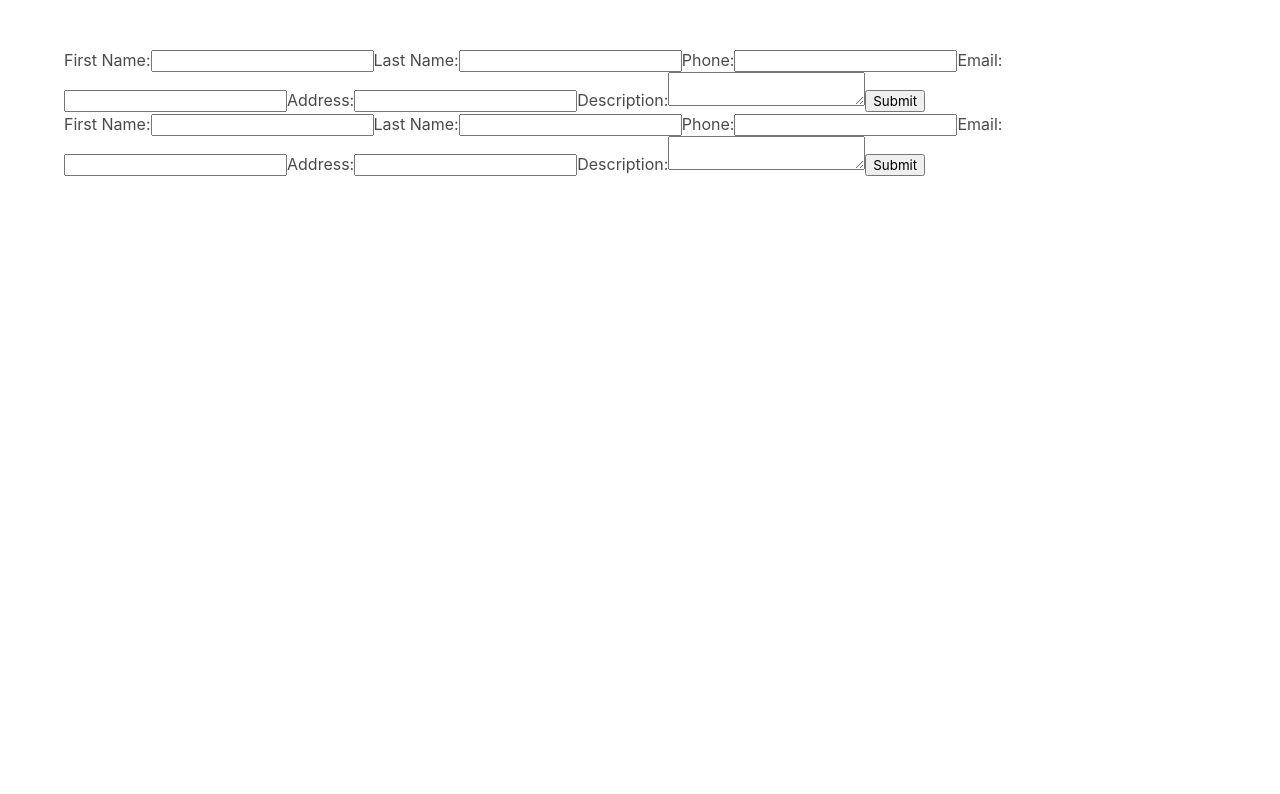
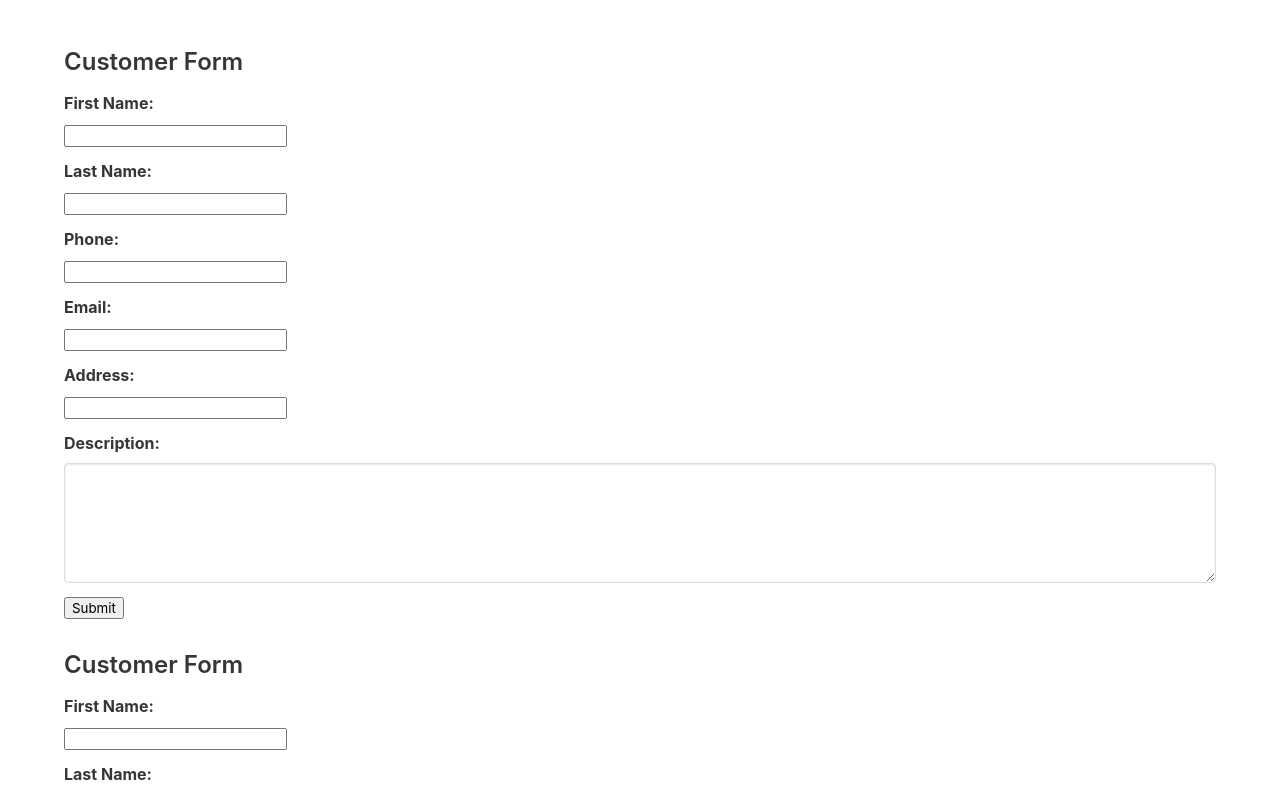
Before and after one commit to danielc92/react-django-crm, a React (Create React App) app in the folder frontend/: page /customer/1 in a window 1280 px wide. Shown: the top 794 px of the page. Built offline with nearby package versions, Linux system fonts and the light colour scheme; no server answers.

Commit message:
Modified Form aesthetics

```diff
--- a/frontend/package.json
+++ b/frontend/package.json
@@ -3,6 +3,7 @@
   "version": "0.1.0",
   "private": true,
   "dependencies": {
+    "axios": "^0.19.0",
     "react": "^16.8.6",
     "react-dom": "^16.8.6",
     "react-router-dom": "^5.0.1",
--- a/frontend/src/CustomerCreateUpdate.js
+++ b/frontend/src/CustomerCreateUpdate.js
@@ -60,29 +60,43 @@ class CustomerCreateUpdate extends Component {
 
     render() {
         return (
+            <React.Fragment>
+        <h3>Customer Form</h3>
           <form onSubmit={this.handleSubmit}>
-            <div className="form-group">
-                <label>First Name:</label>
+              <div className="field">
+                <label className="label">First Name:</label>
                 <input className="form-control" type="text" ref='firstName' />
+              </div>
 
-                <label>Last Name:</label>
+              <div className="field">
+                <label className="label">Last Name:</label>
                 <input className="form-control" type="text" ref='lastName'/>
+              </div>
 
-                <label>Phone:</label>
+              <div className="field">
+                <label className="label">Phone:</label>
                 <input className="form-control" type="text" ref='phone' />
+              </div>
 
-                <label>Email:</label>
+              <div className="field">
+                <label className="label">Email:</label>
                 <input className="form-control" type="text" ref='email' />
+              </div>
 
-                <label>Address:</label>
+              <div className="field">
+                <label className="label">Address:</label>
                 <input className="form-control" type="text" ref='address' />
+              </div>
 
-                <label>Description:</label>
-                <textarea className="form-control" ref='description' ></textarea>
+              <div className="field">
+                <label className="label">Description:</label>
+                <textarea className="textarea" ref='description'></textarea>
+              </div>
 
-                <input className="btn btn-primary" type="submit" value="Submit" />
-            </div>
+              <input className="btn btn-primary" type="submit" value="Submit" />
+
           </form>
+          </React.Fragment>
         );
   }
 }
--- a/frontend/src/CustomersList.js
+++ b/frontend/src/CustomersList.js
@@ -26,7 +26,7 @@ export default class CustomersList extends Component {
     }
 
     // Can be called to delete a customer and adjust the state accordingly
-    handleDelete() {
+    handleDelete(e, pk) {
         var self = this;
         customersService.deleteCustomer({pk : pk}).then(()=>{
             var newArray = self.state.customers.filter(function(obj) {
@@ -49,8 +49,8 @@ export default class CustomersList extends Component {
     render() {
         return (
             <React.Fragment>
-                <section className="section">
-                    <table className="table">
+                <h3>Customer List</h3>
+                    <table className="table is-striped">
                         <thead>
                             <tr>
                                 <th>#</th>
@@ -66,23 +66,26 @@ export default class CustomersList extends Component {
                         <tbody>
                             {this.state.customers.map(customer=>{
 
-                                    <tr key={customer.pk}
+                                   return <tr key={customer.pk}
                                     >
+                                        <td>{customer.pk}</td>
                                         <td>{customer.first_name}</td>
                                         <td>{customer.last_name}</td>
                                         <td>{customer.phone}</td>
                                         <td>{customer.email}</td>
                                         <td>{customer.address}</td>
                                         <td>{customer.description}</td>
-                                        <td><button onClick={(e)=> this.handleDelete(e, customer.pk)} className="button is-link">Update</button>
-                                        <a href={'/customer/' + customer.pk} className="button is-danger">Delete</a></td>
+                                        <td><p className="buttons">
+                                            <button className="button is-small" onClick={(e)=> this.handleDelete(e, customer.pk)}>Delete</button>
+                                            <a href={'/customer/' + String(customer.pk)} className="button is-small">Update</a>
+                                            </p>
+                                        </td>
                                     </tr>
                             })}
                         </tbody>
 
                     </table>
-                    <button className="button is-primary" onClick={this.nextPage}>Next</button>
-                </section>
+                    <button className="button is-primary is-outlined" onClick={this.nextPage}>Next</button>
             </React.Fragment>
         )
     }
```
Also changed, not shown: 2 other files (tests, documents, lock files or other folders). Lines whose indentation alone changed are shown as unchanged.
